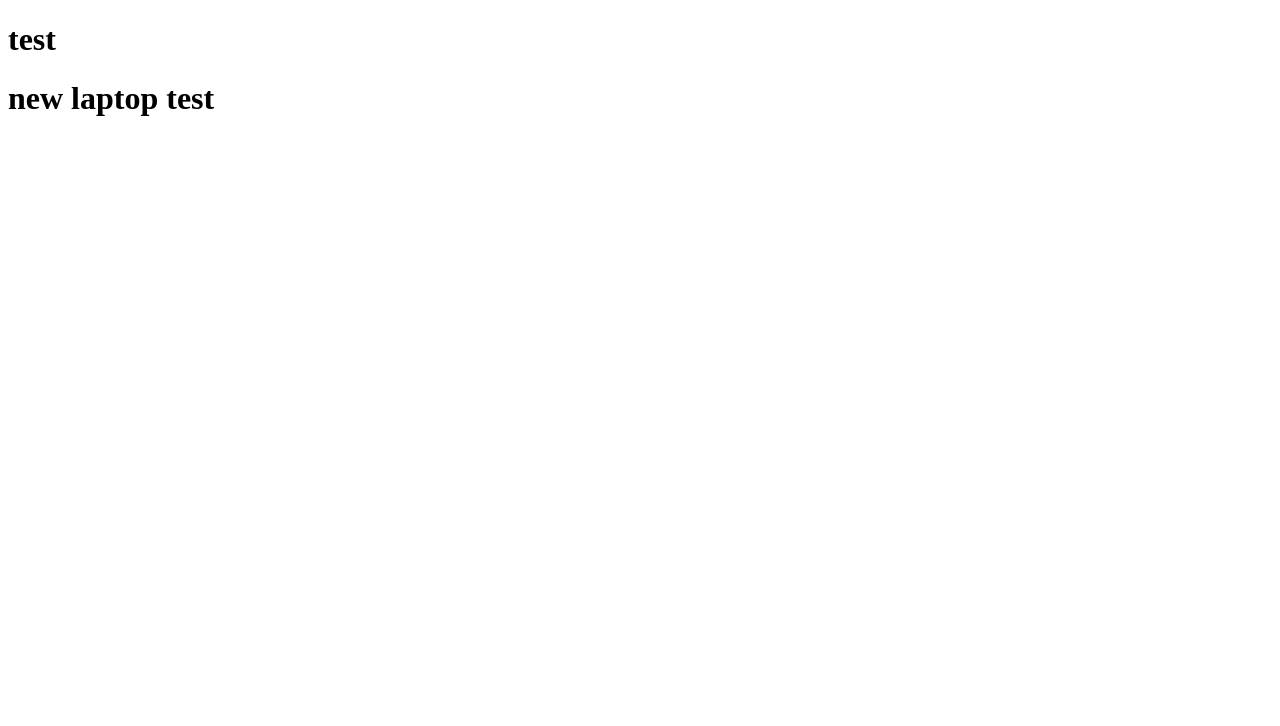
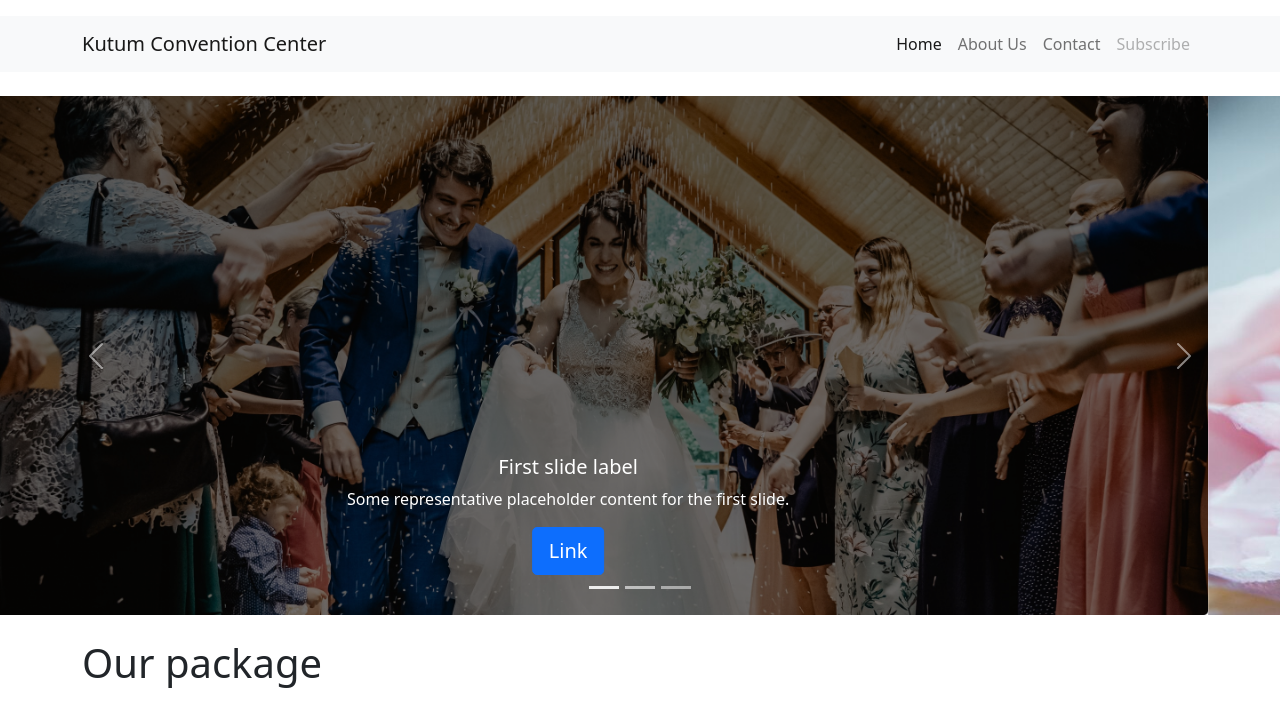
Before and after one commit to Rabbi011/convention-center, a plain HTML site: page index.html in a window 1280 px wide. Drawn offline with nearby package versions, Linux system fonts and the light colour scheme.

Commit message:
header part all most done

```diff
--- a/index.html
+++ b/index.html
@@ -4,10 +4,101 @@
     <meta charset="UTF-8">
     <meta http-equiv="X-UA-Compatible" content="IE=edge">
     <meta name="viewport" content="width=device-width, initial-scale=1.0">
+    <!-- bootstrap link -->
+    <link href="https://cdn.jsdelivr.net/npm/bootstrap@5.1.3/dist/css/bootstrap.min.css" rel="stylesheet" integrity="sha384-1BmE4kWBq78iYhFldvKuhfTAU6auU8tT94WrHftjDbrCEXSU1oBoqyl2QvZ6jIW3" crossorigin="anonymous">
     <title>Convention Center</title>
 </head>
 <body>
-    <h1>test</h1>
-    <h1>new laptop test</h1>
+    <header>
+        <nav class="navbar navbar-expand-lg navbar-light bg-light mt-3">
+            <div class="container">
+              <a class="navbar-brand" href="#">Kutum Convention Center</a>
+              <button class="navbar-toggler" type="button" data-bs-toggle="collapse" data-bs-target="#navbarNav" aria-controls="navbarNav" aria-expanded="false" aria-label="Toggle navigation">
+                <span class="navbar-toggler-icon"></span>
+              </button>
+              <div class="collapse navbar-collapse" id="navbarNav">
+                <ul class="navbar-nav ms-auto">
+                  <li class="nav-item">
+                    <a class="nav-link active" aria-current="page" href="#">Home</a>
+                  </li>
+                  <li class="nav-item">
+                    <a class="nav-link" href="#">About Us</a>
+                  </li>
+                  <li class="nav-item">
+                    <a class="nav-link" href="#">Contact</a>
+                  </li>
+                  <li class="nav-item">
+                    <a class="nav-link disabled">Subscribe</a>
+                  </li>
+                </ul>
+              </div>
+            </div>
+          </nav>
+          <!-- slider part -->
+          <section class="my-4">
+            <div id="carouselExampleCaptions" class="carousel slide" data-bs-ride="carousel">
+                <div class="carousel-indicators">
+                  <button type="button" data-bs-target="#carouselExampleCaptions" data-bs-slide-to="0" class="active" aria-current="true" aria-label="Slide 1"></button>
+                  <button type="button" data-bs-target="#carouselExampleCaptions" data-bs-slide-to="1" aria-label="Slide 2"></button>
+                  <button type="button" data-bs-target="#carouselExampleCaptions" data-bs-slide-to="2" aria-label="Slide 3"></button>
+                </div>
+                <div class="carousel-inner">
+                  <div class="carousel-item active">
+                    <img src="images/banner.png" class="d-block w-100" alt="...">
+                    <div class="carousel-caption d-none d-md-block">
+                      <h5>First slide label</h5>
+                      <p>Some representative placeholder content for the first slide.</p>
+                      <a class="btn btn-primary btn-lg" href="https://image.online-convert.com/convert-to-jpg" role="button">Link</a>
+                    </div>
+                  </div>
+                  <div class="carousel-item">
+                    <img src="images/wedding1.jpg" class="d-block w-100" alt="...">
+                    <div class="carousel-caption d-none d-md-block">
+                      <h5>Second slide label</h5>
+                      <p>Some representative placeholder content for the second slide.</p>
+                      <a class="btn btn-primary btn-lg" href="https://fast.com" role="button">Link</a>
+                    </div>
+                  </div>
+                  <div class="carousel-item">
+                    <img src="images/wedding2.jpg" class="d-block w-100" alt="...">
+                    <div class="carousel-caption d-none d-md-block">
+                      <h5>Third slide label</h5>
+                      <p>Some representative placeholder content for the third slide.</p>
+                      <a class="btn btn-primary btn-lg" href="https://image.online-convert.com/convert-to-jpg" role="button">Link</a>
+                    </div>
+                  </div>
+
+                </div>
+                <button class="carousel-control-prev" type="button" data-bs-target="#carouselExampleCaptions" data-bs-slide="prev">
+                  <span class="carousel-control-prev-icon" aria-hidden="true"></span>
+                  <span class="visually-hidden">Previous</span>
+                </button>
+                <button class="carousel-control-next" type="button" data-bs-target="#carouselExampleCaptions" data-bs-slide="next">
+                  <span class="carousel-control-next-icon" aria-hidden="true"></span>
+                  <span class="visually-hidden">Next</span>
+                </button>
+              </div>
+          </section>
+
+    </header>
+
+
+    <main>
+        <!-- Our package -->
+        <section class="container">
+         <h1>Our package</h1>
+
+        </section>
+
+
+    </main>
+
+
+    <footer>
+
+    </footer>
+
+    <!-- javascript link -->
+    <script src="https://cdn.jsdelivr.net/npm/bootstrap@5.1.3/dist/js/bootstrap.bundle.min.js" integrity="sha384-ka7Sk0Gln4gmtz2MlQnikT1wXgYsOg+OMhuP+IlRH9sENBO0LRn5q+8nbTov4+1p" crossorigin="anonymous"></script>
 </body>
 </html>
```
Also changed, not shown: icons/Vector.svg (added), icons/arrow-forward 1.svg (added), icons/ctor.svg (added), icons/menu-2 1.svg (added), icons/watermark.svg (added), images/banner.png (added), images/people.png (added), images/person 1.png (added), images/person 2.png (added), images/person 3.png (added), images/wedding.png (added), images/wedding1.jpg (added), images/wedding2.jpg (added), images/wedding3.jpg (added).
